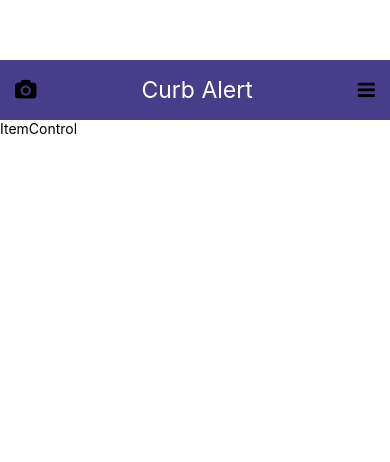
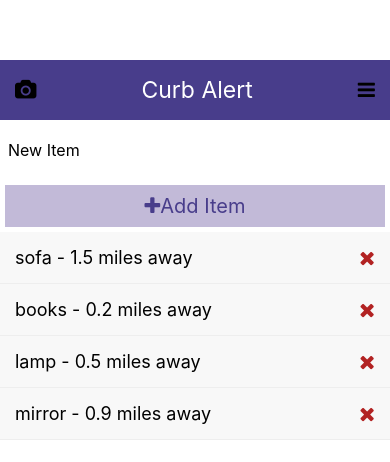
Before and after one commit to ETS-ReactNative5/CurbAlert, a React Native app: screen / in a window 390 px wide. Shown: the top 462 px of the page. Built offline with nearby package versions, Linux system fonts and the light colour scheme.

Commit message:
move components into ItemControl

```diff
--- a/components/ItemControl.js
+++ b/components/ItemControl.js
@@ -1,10 +1,38 @@
-import {StyleSheet, Text, View} from 'react-native';
-import React from 'react';
+import {StyleSheet, Text, View, FlatList} from 'react-native';
+import React, {useState} from 'react';
+import ListItem from './ListItem';
+import AddItem from './AddItem';
+import {v4 as uuid} from 'uuid';
 
 const ItemControl = () => {
+  const [items, setItems] = useState([
+    {id: uuid(), text: 'sofa', distance: 1.5},
+    {id: uuid(), text: 'books', distance: 0.2},
+    {id: uuid(), text: 'lamp', distance: 0.5},
+    {id: uuid(), text: 'mirror', distance: 0.9},
+  ]);
+
+  const deleteItem = id => {
+    setItems(prevItems => {
+      return prevItems.filter(item => item.id !== id);
+    });
+  };
+
+  const addItem = text => {
+    setItems(prevItems => {
+      return [{id: uuid(), text}, ...prevItems];
+    });
+  };
+
   return (
     <View>
-      <Text>ItemControl</Text>
+      <AddItem addItem={addItem} />
+      <FlatList
+        data={items}
+        renderItem={({item}) => (
+          <ListItem item={item} deleteItem={deleteItem} />
+        )}
+      />
     </View>
   );
 };
```
Also changed, not shown: 1 other file (tests, documents, lock files or other folders).
